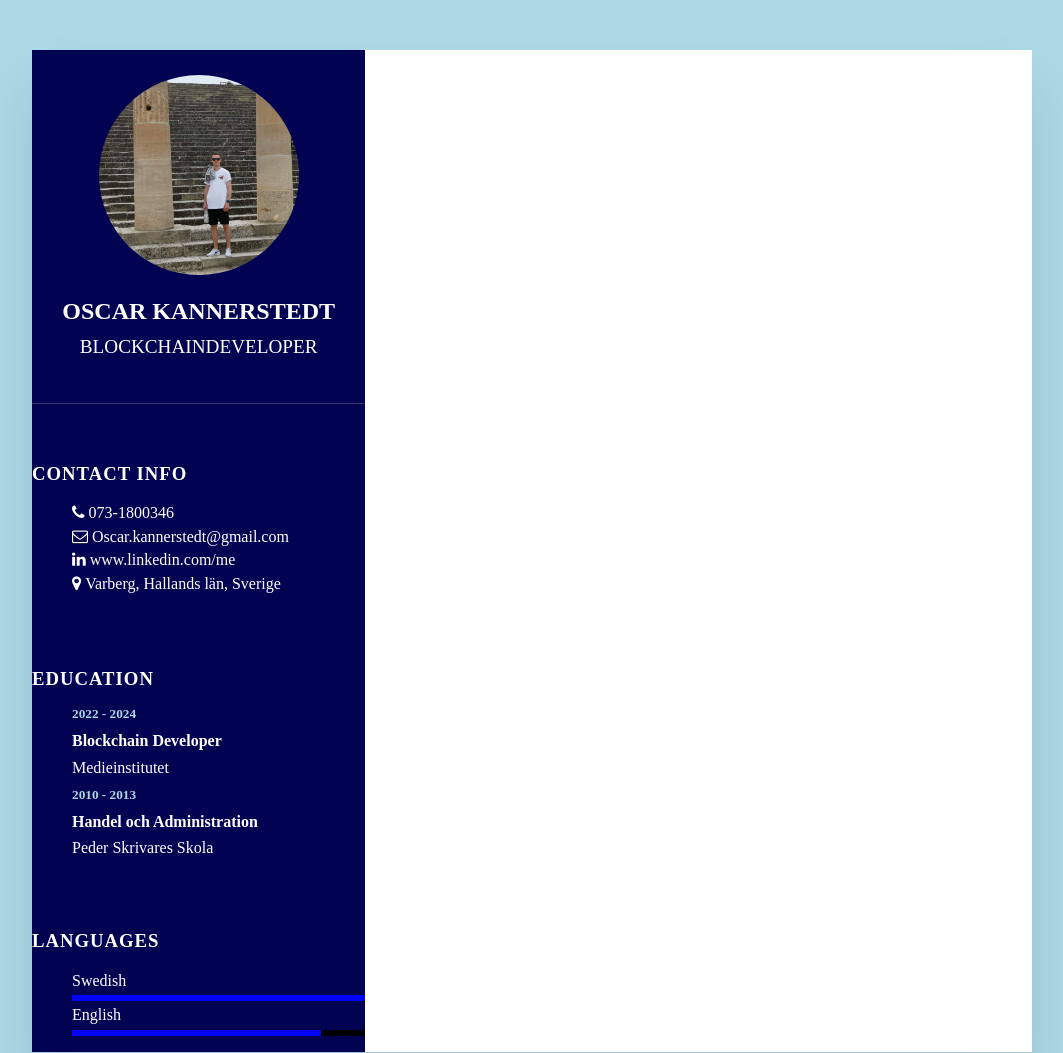
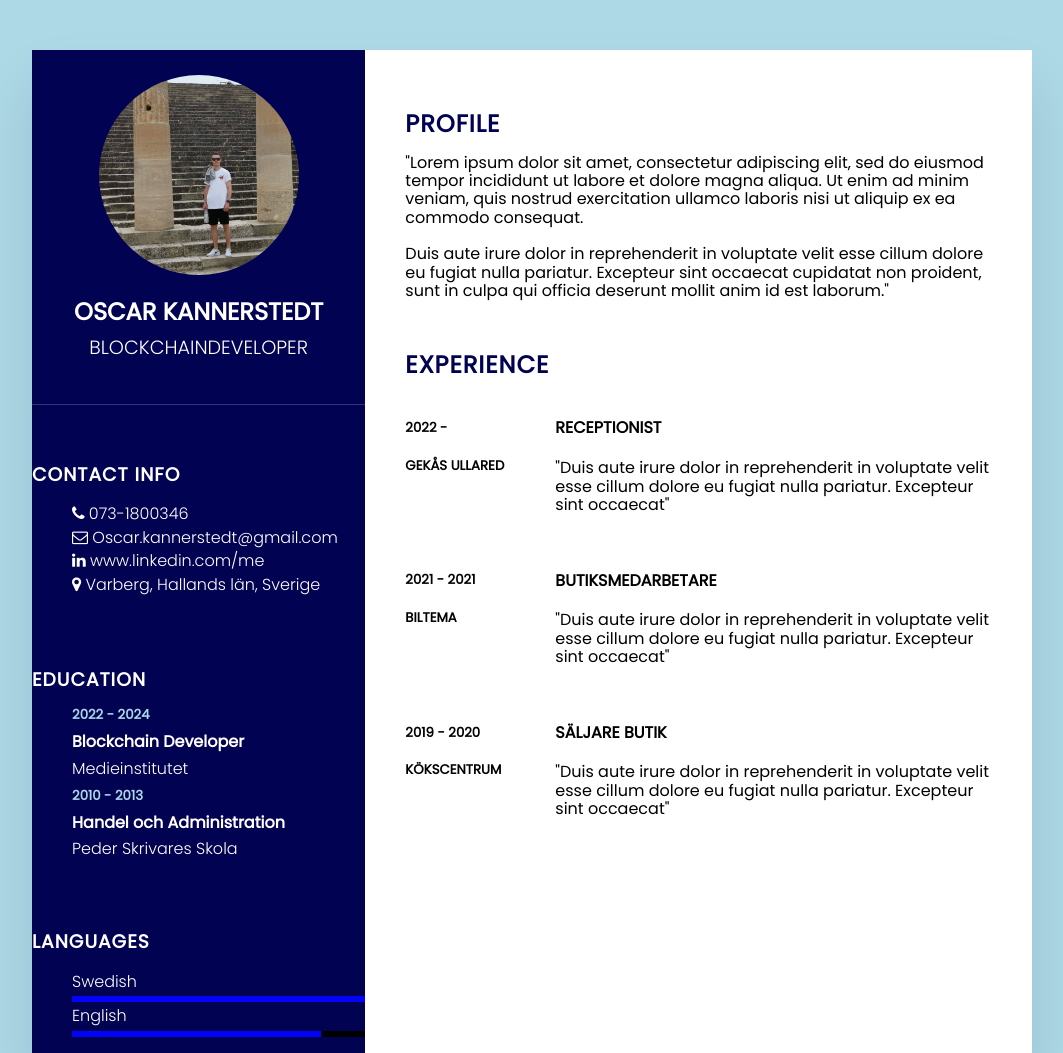
Before and after one commit to Medieinstitutet/cv-med-css-oscarkannerstedt, a website: page index.html in a window 1280 px wide. Shown: the top 1053 px of the page, without its empty margins (108-1171 px from the left). Drawn offline with Linux system fonts and the light colour scheme.

Commit message:
Fortsatt med Cv.et

```diff
--- a/css/main.css
+++ b/css/main.css
@@ -262,20 +262,13 @@ video {
 } */
 
 /*----------------------------------------------*/
-/*----------------------Google Fonts------------*/
+/*----------------------Body--------------------*/
 /*----------------------------------------------*/
-
-@import url('https://fonts.googleapis.com/css2?family=Poppins:wght@200&family=Rubik:wght@300&display=swap');
 *{
   margin: 0;
   padding: 0;
   box-sizing: border-box;
-  font-family: 'Poppins', sans-serif;
 }
-
-/*----------------------------------------------*/
-/*----------------------Body--------------------*/
-/*----------------------------------------------*/
 
 body {
   background-color: lightblue;
@@ -283,6 +276,7 @@ body {
   justify-content: center;
   align-items: center;
   min-height: 100vh;
+  font-family: "Poppins", sans-serif;
 }
 
 .container {
@@ -446,3 +440,68 @@ line-height: 1.4em;
   background: white;
   padding: 40px;
 }
+
+.About {
+  margin-bottom: 50px;
+}
+
+.About:last-child {
+  margin-bottom: 0;
+}
+
+.title2 {
+  color: rgb(2, 2, 82);
+  text-transform: uppercase;
+  letter-spacing: 1px;
+  margin-bottom: 10px;
+}
+
+p {
+  color: black;
+}
+
+.About .box {
+  display: flex;
+  flex-direction: row;
+  margin: 20px 0;
+}
+
+.About .box .year-company {
+  min-width: 150px;
+}
+
+.About .box .year-company h5 {
+  text-transform: uppercase;
+  color: black;
+  font-weight: 600;
+}
+
+.About .box .text h4 {
+  text-transform: uppercase;
+  color: black;
+  font-size: 16px;
+}
+
+/*----------------------------------------------*/
+/*-----------------Max-width 1000px-------------*/
+/*----------------------------------------------*/
+
+@media (max-width:1000px) {
+  .container {
+    margin:10px;
+    grid-template-columns: repeat(1,1fr);
+  }
+}
+
+/*----------------------------------------------*/
+/*-----------------Max-width 600px--------------*/
+/*----------------------------------------------*/
+
+@media (max-width:600px) {
+  .About .box {
+    flex-direction: column;
+  }
+  .About .box .year-company {
+    margin-bottom: 5px;
+  }
+}
--- a/index.html
+++ b/index.html
@@ -16,6 +16,9 @@
   <link rel="apple-touch-icon" href="icon.png">
   <!-- Place favicon.ico in the root directory -->
 
+  <link rel="preconnect" href="https://fonts.googleapis.com">
+  <link rel="preconnect" href="https://fonts.gstatic.com" crossorigin>
+  <link href="https://fonts.googleapis.com/css2?family=Poppins:ital,wght@0,300;0,400;1,300&family=Rubik:wght@300&display=swap" rel="stylesheet">
   <link rel="stylesheet" href="https://cdnjs.cloudflare.com/ajax/libs/font-awesome/4.7.0/css/font-awesome.css" integrity="sha512-5A8nwdMOWrSz20fDsjczgUidUBR8liPYU+WymTZP1lmY9G6Oc7HlZv156XqnsgNUzTyMefFTcsFH/tnJE/+xBg==" crossorigin="anonymous" referrerpolicy="no-referrer" />
   <link rel="stylesheet" href="css/normalize.css">
   <link rel="stylesheet" href="css/main.css">
@@ -94,7 +97,60 @@
       </section>
     </aside>
 
-    <section class="right-side"></section>
+    <section class="right-side">
+
+      <section class="About">
+        <h2 class="title2">Profile</h2>
+        <p>"Lorem ipsum dolor sit amet, consectetur adipiscing elit,
+        sed do eiusmod tempor incididunt ut labore et dolore magna aliqua.
+        Ut enim ad minim veniam, quis nostrud exercitation ullamco laboris nisi ut aliquip ex ea commodo consequat.
+        <br><br>
+        Duis aute irure dolor in reprehenderit in voluptate velit esse cillum dolore eu fugiat nulla pariatur.
+        Excepteur sint occaecat cupidatat non proident, sunt in culpa qui officia deserunt mollit anim id est laborum."
+        </p>
+      </section>
+
+      <section class="About">
+        <h2 class="title2">Experience</h2>
+
+        <section class="box">
+          <section class="year-company">
+            <h5>2022 -</h5>
+            <h5>Gekås Ullared</h5>
+          </section>
+          <section class="text">
+            <h4>Receptionist</h4>
+            <p>"Duis aute irure dolor in reprehenderit in voluptate velit esse cillum dolore eu fugiat nulla pariatur.
+            Excepteur sint occaecat"</p>
+          </section>
+        </section>
+
+
+        <section class="box">
+          <section class="year-company">
+            <h5>2021 - 2021</h5>
+            <h5>Biltema</h5>
+          </section>
+          <section class="text">
+            <h4>Butiksmedarbetare</h4>
+            <p>"Duis aute irure dolor in reprehenderit in voluptate velit esse cillum dolore eu fugiat nulla pariatur.
+            Excepteur sint occaecat"</p>
+          </section>
+        </section>
+
+        <section class="box">
+          <section class="year-company">
+            <h5>2019 - 2020 </h5>
+            <h5>Kökscentrum</h5>
+          </section>
+          <section class="text">
+            <h4>Säljare butik</h4>
+            <p>"Duis aute irure dolor in reprehenderit in voluptate velit esse cillum dolore eu fugiat nulla pariatur.
+            Excepteur sint occaecat"</p>
+          </section>
+        </section>
+        </section>
+    </section>
   </main>
   <script src="js/vendor/modernizr-3.11.2.min.js"></script>
   <script src="js/plugins.js"></script>
```
